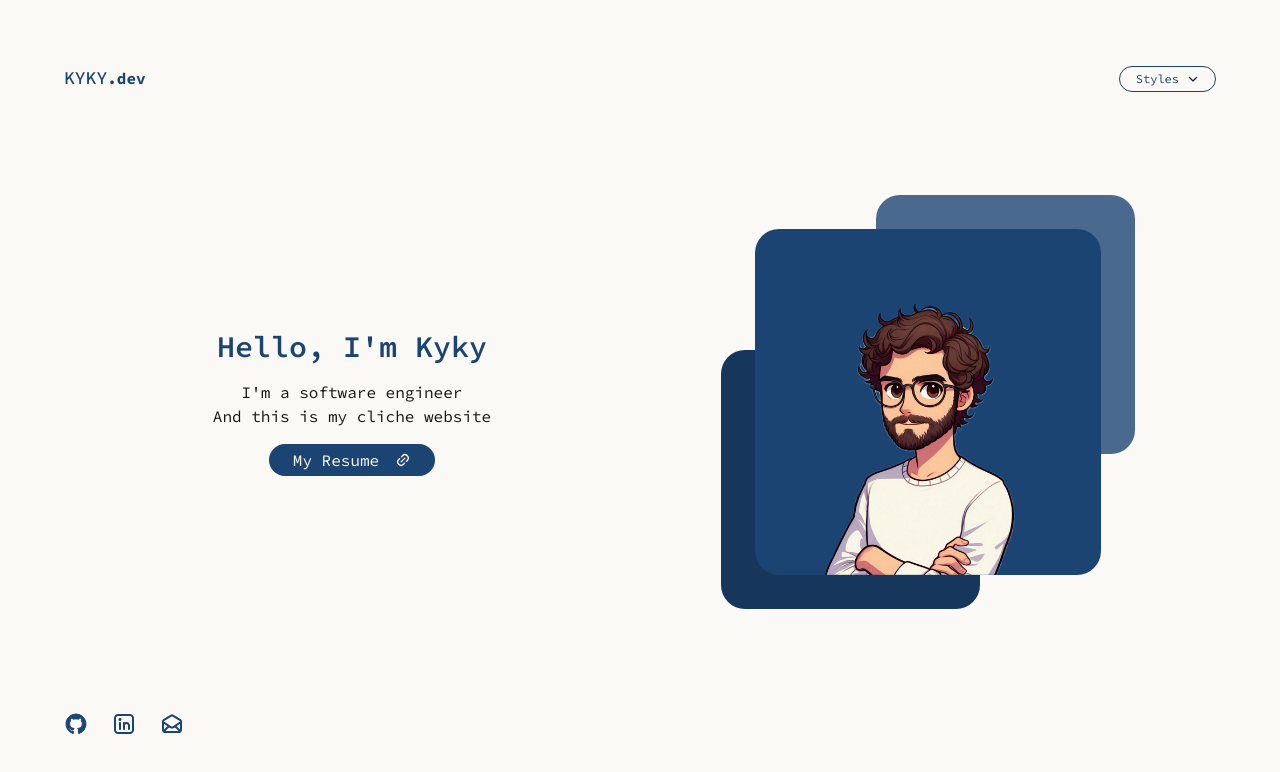
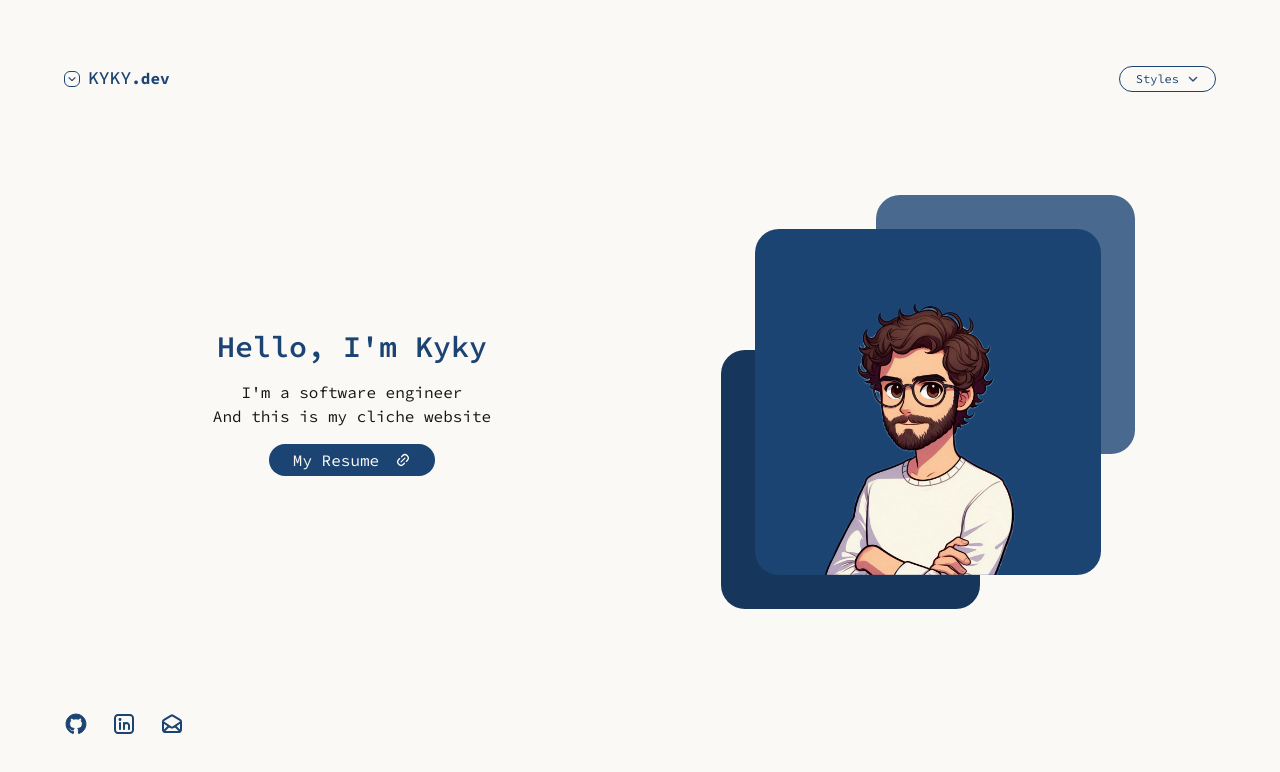
Before and after one commit to CaiqueSobral/kyky-dev, a Next.js app: page / in a window 1280 px wide. Shown: the top 772 px of the page. Built offline with nearby package versions, Linux system fonts and the light colour scheme; a web font is replaced by a local one.

Commit message:
FEAT: Add new menu

```diff
--- /dev/null
+++ b/src/app/about/page.tsx
@@ -0,0 +1,5 @@
+import AboutUi from '@/ui/About'
+
+export default function About() {
+  return <AboutUi />
+}
--- /dev/null
+++ b/src/components/Custom/CoolButton.tsx
@@ -0,0 +1,16 @@
+import type { ButtonHTMLAttributes, PropsWithChildren } from 'react'
+
+export default function CoolButton({
+  children,
+  ...props
+}: PropsWithChildren<ButtonHTMLAttributes<HTMLButtonElement>>) {
+  return (
+    <button
+      type="button"
+      className="inline-flex w-fit items-center justify-between gap-2 pop:rounded-none rounded-full border border-accent border-solid pop:border-none bg-primary pop:bg-black fill-accent stroke-accent px-4 py-1 pop:font-black text-accent hover:bg-accent pop:hover:bg-accent hover:fill-offWhite pop:hover:fill-black hover:stroke-primary pop:hover:stroke-black hover:text-primary pop:hover:text-black"
+      {...props}
+    >
+      {children}
+    </button>
+  )
+}
--- /dev/null
+++ b/src/components/Custom/IconCoolButton.tsx
@@ -0,0 +1,16 @@
+import type { ButtonHTMLAttributes, PropsWithChildren } from 'react'
+
+export default function IconCoolButton({
+  children,
+  ...props
+}: PropsWithChildren<ButtonHTMLAttributes<HTMLButtonElement>>) {
+  return (
+    <button
+      type="button"
+      className="pop:before:-bottom-[3px] pop:before:-left-[3px] pop:before:-z-10 relative inline-flex w-fit items-center justify-between pop:rounded-none rounded-md border border-accent border-solid pop:border-none bg-primary pop:bg-black fill-accent stroke-accent p-[2px] pop:p-2 pop:font-black text-accent pop:before:absolute pop:before:h-full pop:before:w-full pop:before:bg-accent hover:bg-accent pop:hover:bg-accent hover:fill-offWhite pop:hover:fill-black hover:stroke-primary pop:hover:stroke-black hover:text-primary pop:hover:text-black pop:hover:before:bg-black"
+      {...props}
+    >
+      {children}
+    </button>
+  )
+}
--- a/src/components/Header/Index.tsx
+++ b/src/components/Header/Index.tsx
@@ -1,14 +1,23 @@
-import CoolButton from './Button'
+import Link from 'next/link'
+import MenuButton from './MenuButton'
+import StylesButton from './StylesButton'
 
 export default function Header() {
   return (
     <header className="flex justify-between gap-4">
-      <div className="pop:before:-top-1 pop:before:-right-1 pop:before:-z-10 relative pop:rotate-1 pop:bg-black pop:px-2 pop:py-1 pop:font-black pop:before:absolute pop:before:h-full pop:before:w-full pop:before:bg-accent">
-        <span className="font-medium pop:font-black pop:text-offWhite text-accent text-sm md:text-lg">
-          KYKY<span className="font-bold text-xs md:text-base">.dev</span>
-        </span>
+      <div className="flex items-center gap-2">
+        <MenuButton />
+        <Link
+          aria-label="Return to home"
+          href={'/'}
+          className="pop:before:-top-1 pop:before:-right-1 pop:before:-z-10 relative pop:rotate-1 pop:bg-black pop:px-2 pop:py-1 pop:font-black pop:before:absolute pop:before:h-full pop:before:w-full pop:before:bg-accent"
+        >
+          <span className="font-medium pop:font-black pop:text-offWhite text-accent text-sm md:text-lg">
+            KYKY<span className="font-bold text-xs md:text-base">.dev</span>
+          </span>
+        </Link>
       </div>
-      <CoolButton />
+      <StylesButton />
     </header>
   )
 }
--- /dev/null
+++ b/src/components/Header/MenuButton.tsx
@@ -0,0 +1,55 @@
+'use client'
+
+import { useEffect, useState } from 'react'
+import Down from '../icons/Down'
+import IconCoolButton from '../Custom/IconCoolButton'
+import About from '../icons/About'
+import Link from 'next/link'
+
+export default function MenuButton() {
+  const [active, setActive] = useState(false)
+  const [needed, setNeeded] = useState(false)
+
+  const toggleactive = () => {
+    setActive((old) => !old)
+  }
+
+  useEffect(() => {
+    function handleClick() {
+      !needed && setActive(false)
+    }
+
+    window.addEventListener('click', handleClick)
+    return () => window.removeEventListener('click', handleClick)
+  }, [needed])
+
+  return (
+    <div className="relative">
+      <IconCoolButton
+        aria-label="Menu Button"
+        onMouseEnter={() => setNeeded(true)}
+        onMouseLeave={() => setNeeded(false)}
+        onClick={() => toggleactive()}
+      >
+        <Down className="h-[10px] pop:h-3 pop:w-3 w-[10px]" />
+      </IconCoolButton>
+      {active && (
+        <div
+          onMouseEnter={() => setNeeded(true)}
+          onMouseLeave={() => setNeeded(false)}
+          className="pop:before:-z-10 absolute left-0 mt-1 pop:mt-2 flex flex-col std:rounded-lg bg-accent pop:bg-black std:bg-accent-dark py-2 pop:before:absolute pop:before:top-1 pop:before:right-1 pop:before:h-full pop:before:w-full pop:before:bg-accent"
+        >
+          <Link
+            href={'/about'}
+            className="flex items-center gap-2 pop:bg-black std:bg-accent-dark pop:stroke-accent-light stroke-offWhite py-1 pr-4 pl-2 pop:font-medium pop:text-accent-light text-offWhite text-sm transition-all pop:hover:bg-accent std:hover:bg-accent-light pop:hover:stroke-black pop:hover:text-black"
+          >
+            <About className="h-[14px] pop:h-4 pop:w-4 w-[14px]" />
+            <span className="text-nowrap pop:font-medium pop:text-sm text-xs">
+              About me
+            </span>
+          </Link>
+        </div>
+      )}
+    </div>
+  )
+}
--- a/src/components/Header/Button.tsx
+++ b/src/components/Header/StylesButton.tsx
@@ -3,10 +3,11 @@
 import { useEffect, useState } from 'react'
 import Down from '../icons/Down'
 import Option from '../icons/Option'
+import CoolButton from '../Custom/CoolButton'
 
 const Styles = ['standard', 'pop']
 
-export default function CoolButton() {
+export default function StylesButton() {
   const [active, setActive] = useState(false)
   const [needed, setNeeded] = useState(false)
 
@@ -32,16 +33,14 @@ export default function CoolButton() {
 
   return (
     <div className="pop:before:-bottom-1 pop:before:-left-1 pop:before:-z-10 relative z-10 self-center pop:before:absolute pop:before:h-full pop:before:w-full pop:before:bg-accent pop:hover:before:bg-black">
-      <button
-        type="button"
-        className="inline-flex w-fit items-center justify-between gap-2 pop:rounded-none rounded-full border border-accent border-solid pop:border-none bg-primary pop:bg-black stroke-accent px-4 py-1 pop:font-black text-accent hover:bg-accent pop:hover:bg-accent hover:stroke-primary pop:hover:stroke-black hover:text-primary pop:hover:text-black"
+      <CoolButton
         onMouseEnter={() => setNeeded(true)}
         onMouseLeave={() => setNeeded(false)}
         onClick={() => toggleactive()}
       >
         <span className="text-xs">Styles</span>
         <Down height={12} width={12} />
-      </button>
+      </CoolButton>
       {active && (
         <div
           onMouseEnter={() => setNeeded(true)}
--- /dev/null
+++ b/src/components/icons/About.tsx
@@ -0,0 +1,24 @@
+import type { SVGProps } from 'react'
+
+export default function About(props: SVGProps<SVGSVGElement>) {
+  return (
+    <svg viewBox="0 0 24 24" fill="none" {...props}>
+      <title>About</title>
+      <g id="SVGRepo_bgCarrier" strokeWidth="0" />
+      <g
+        id="SVGRepo_tracerCarrier"
+        strokeLinecap="round"
+        strokeLinejoin="round"
+      />
+      <g id="SVGRepo_iconCarrier">
+        <path
+          id="Vector"
+          d="M12 11V16M12 21C7.02944 21 3 16.9706 3 12C3 7.02944 7.02944 3 12 3C16.9706 3 21 7.02944 21 12C21 16.9706 16.9706 21 12 21ZM12.0498 8V8.1L11.9502 8.1002V8H12.0498Z"
+          strokeWidth="2"
+          strokeLinecap="round"
+          strokeLinejoin="round"
+        />
+      </g>
+    </svg>
+  )
+}
--- /dev/null
+++ b/src/ui/About.tsx
@@ -0,0 +1,7 @@
+export default function AboutUi() {
+  return (
+    <section className="-z-10 relative flex flex-1 flex-col-reverse lg:flex-row lg:items-center">
+      <p>Under construction</p>
+    </section>
+  )
+}
```
